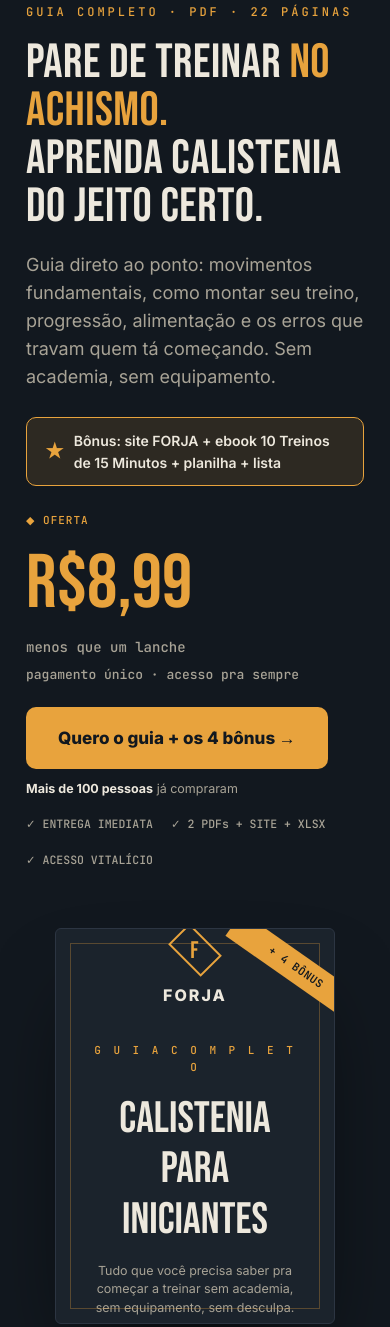
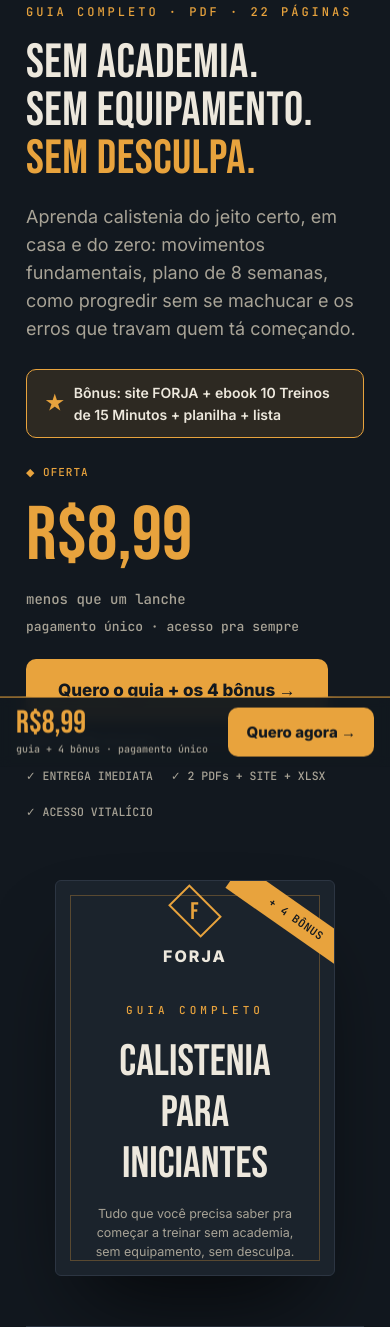
Before and after one commit to Artcruz777/forja-landing, a plain HTML site: page index.html in a window 390 px wide. Shown: the part 155-1482 px from the top of the page. Drawn offline with Linux system fonts and the light colour scheme.

Commit message:
Landing: titulo igual ao anuncio, barra fixa de compra no celular, paginas reais do guia e capa corrigida
Co-Authored-By: Claude Opus 5.5 <noreply@anthropic.com>

```diff
--- a/index.html
+++ b/index.html
@@ -66,8 +66,8 @@ a{color:inherit;text-decoration:none;}
 .book-ribbon{position:absolute;top:24px;right:-38px;background:var(--gold);color:var(--ink);
   font-family:'JetBrains Mono',monospace;font-size:11px;font-weight:700;padding:6px 44px;transform:rotate(35deg);
   letter-spacing:0.5px;}
-.book-eyebrow{font-family:'JetBrains Mono',monospace;font-size:11px;letter-spacing:3px;color:var(--moss-bright);
-  margin-bottom:18px;}
+.book-eyebrow{font-family:'JetBrains Mono',monospace;font-size:11px;letter-spacing:6px;color:var(--moss-bright);
+  margin-bottom:18px;white-space:nowrap;}
 .book-title{font-family:'Bebas Neue',sans-serif;font-size:44px;color:var(--paper);line-height:1.15;}
 .book-sub{font-size:12.5px;color:var(--paper-dim);margin-top:16px;max-width:220px;line-height:1.5;}
 
@@ -151,6 +151,25 @@ a{color:inherit;text-decoration:none;}
 .price-list li::before{content:'✓';color:var(--moss-bright);font-weight:700;flex:none;}
 .cta-final{padding:80px 0 100px;text-align:center;border-top:1px solid var(--line);}
 
+.preview{padding:70px 0;border-top:1px solid var(--line);}
+.preview h2{font-size:42px;margin-bottom:8px;}
+.preview .sub{color:var(--paper-dim);font-size:15px;margin-bottom:30px;}
+.preview-grid{display:grid;grid-template-columns:repeat(3,1fr);gap:22px;}
+.preview-grid figure{margin:0;}
+.preview-grid img{width:100%;height:auto;display:block;border-radius:6px;border:1px solid var(--line);
+  box-shadow:0 30px 60px -25px rgba(0,0,0,0.8);}
+.preview-grid figcaption{font-family:'JetBrains Mono',monospace;font-size:12px;color:var(--paper-dim);
+  margin-top:12px;text-align:center;}
+
+/* barra fixa de compra (celular) */
+.sticky-buy{position:fixed;left:0;right:0;bottom:0;z-index:900;display:none;align-items:center;gap:12px;
+  padding:10px 16px calc(10px + env(safe-area-inset-bottom));background:rgba(18,24,31,0.96);
+  border-top:1px solid var(--gold);backdrop-filter:blur(6px);transform:translateY(110%);transition:transform .25s ease;}
+.sticky-buy.show{transform:translateY(0);}
+.sticky-buy .sb-price{font-family:'Bebas Neue',sans-serif;font-size:32px;line-height:1;color:var(--gold);}
+.sticky-buy .sb-note{font-family:'JetBrains Mono',monospace;font-size:10px;color:var(--paper-dim);margin-top:2px;}
+.sticky-buy .btn-comprar{margin-left:auto;padding:13px 18px;font-size:15px;white-space:nowrap;}
+
 footer{border-top:1px solid var(--line);padding:28px 0;text-align:center;}
 footer p{font-size:12.5px;color:var(--paper-dim);}
 
@@ -190,6 +209,10 @@ footer p{font-size:12.5px;color:var(--paper-dim);}
   .chapter-item:nth-child(even){padding-left:0;}
   .price-card-final{padding:34px 26px;}
   .guarantee-row{flex-direction:column;text-align:center;}
+  .preview-grid{grid-template-columns:1fr;max-width:330px;margin:0 auto;}
+  .sticky-buy{display:flex;}
+  body{padding-bottom:74px;}
+  .book-eyebrow{letter-spacing:4px;}
 }
 </style>
 <!-- Utmify: repassa as UTMs dos anúncios para os links do checkout -->
@@ -207,9 +230,9 @@ footer p{font-size:12.5px;color:var(--paper-dim);}
         <span class="texto"><strong>Mais de 100 pessoas</strong> já compraram</span>
       </div>
       <div class="eyebrow">Guia completo · PDF · 22 páginas</div>
-      <h1>Pare de treinar <em>no achismo.</em><br>Aprenda calistenia do jeito certo.</h1>
-      <p>Guia direto ao ponto: movimentos fundamentais, como montar seu treino, progressão,
-      alimentação e os erros que travam quem tá começando. Sem academia, sem equipamento.</p>
+      <h1>Sem academia.<br>Sem equipamento.<br><em>Sem desculpa.</em></h1>
+      <p>Aprenda calistenia do jeito certo, em casa e do zero: movimentos fundamentais, plano de
+      8 semanas, como progredir sem se machucar e os erros que travam quem tá começando.</p>
 
       <div class="bonus-tag">
         <span class="star">★</span>
@@ -239,7 +262,7 @@ footer p{font-size:12.5px;color:var(--paper-dim);}
       <div class="book-ribbon">+ 4 BÔNUS</div>
       <div class="forja-mark"><span>F</span></div>
       <div class="book-brand">FORJA</div>
-      <div class="book-eyebrow">G U I A   C O M P L E T O</div>
+      <div class="book-eyebrow">GUIA COMPLETO</div>
       <div class="book-title">Calistenia para Iniciantes</div>
       <div class="book-sub">Tudo que você precisa saber pra começar a treinar sem
       academia, sem equipamento, sem desculpa.</div>
@@ -320,6 +343,16 @@ footer p{font-size:12.5px;color:var(--paper-dim);}
         <h4>Quem tem pouco tempo livre</h4>
         <p>Treinos de 25 a 40 minutos, sem deslocamento até academia nenhuma.</p>
       </div>
+    </div>
+  </section>
+
+  <section class="preview">
+    <h2>Dá uma olhada por dentro</h2>
+    <p class="sub">Páginas reais do guia. Cada exercício tem foto, como fazer e a versão pra iniciante.</p>
+    <div class="preview-grid">
+      <figure><img src="img/pagina-movimentos.jpg" alt="Página do guia: os seis movimentos fundamentais, com foto da flexão de braço" loading="lazy" width="744" height="1052"><figcaption>Os 6 movimentos, com foto e execução</figcaption></figure>
+      <figure><img src="img/pagina-plano.jpg" alt="Página do guia: plano de 8 semanas com tabela de séries e repetições" loading="lazy" width="744" height="1052"><figcaption>Plano de 8 semanas, semana a semana</figcaption></figure>
+      <figure><img src="img/pagina-checklist.jpg" alt="Página do guia: checklist semanal pra imprimir" loading="lazy" width="744" height="1052"><figcaption>Checklist semanal pra imprimir</figcaption></figure>
     </div>
   </section>
 
@@ -465,6 +498,14 @@ footer p{font-size:12.5px;color:var(--paper-dim);}
   </section>
 </div>
 
+<div class="sticky-buy" id="sticky-buy" aria-hidden="true">
+  <div>
+    <div class="sb-price">R$8,99</div>
+    <div class="sb-note">guia + 4 bônus · pagamento único</div>
+  </div>
+  <a href="https://pay.cakto.com.br/32ngd6z" class="btn-comprar" tabindex="-1">Quero agora →</a>
+</div>
+
 <div class="exit-overlay" id="exit-overlay" role="dialog" aria-modal="true" aria-labelledby="exit-title">
   <div class="exit-box">
     <button class="exit-close" type="button" aria-label="Fechar">×</button>
@@ -495,6 +536,23 @@ document.querySelectorAll('.faq-item').forEach(item=>{
     item.classList.toggle('open');
   });
 });
+
+// Barra fixa de compra: aparece quando o botão do topo sai da tela e some perto da oferta final
+(function(){
+  const barra = document.getElementById('sticky-buy');
+  const topo = document.querySelector('.hero .btn-comprar');
+  const final = document.querySelector('.cta-final');
+  if (!barra || !topo || !final || !('IntersectionObserver' in window)) return;
+  let topoVisivel = true, finalVisivel = false;
+  function atualizar(){
+    const mostrar = !topoVisivel && !finalVisivel;
+    barra.classList.toggle('show', mostrar);
+    barra.setAttribute('aria-hidden', mostrar ? 'false' : 'true');
+    barra.querySelector('a').tabIndex = mostrar ? 0 : -1;
+  }
+  new IntersectionObserver(e => { topoVisivel = e[0].isIntersecting || e[0].boundingClientRect.top > 0; atualizar(); }).observe(topo);
+  new IntersectionObserver(e => { finalVisivel = e[0].isIntersecting; atualizar(); }).observe(final);
+})();
 
 // Aviso de saída: aparece uma vez por visita, quando a pessoa parece estar indo embora
 (function(){
```
Also changed, not shown: img/pagina-checklist.jpg (added), img/pagina-movimentos.jpg (added), img/pagina-plano.jpg (added).
